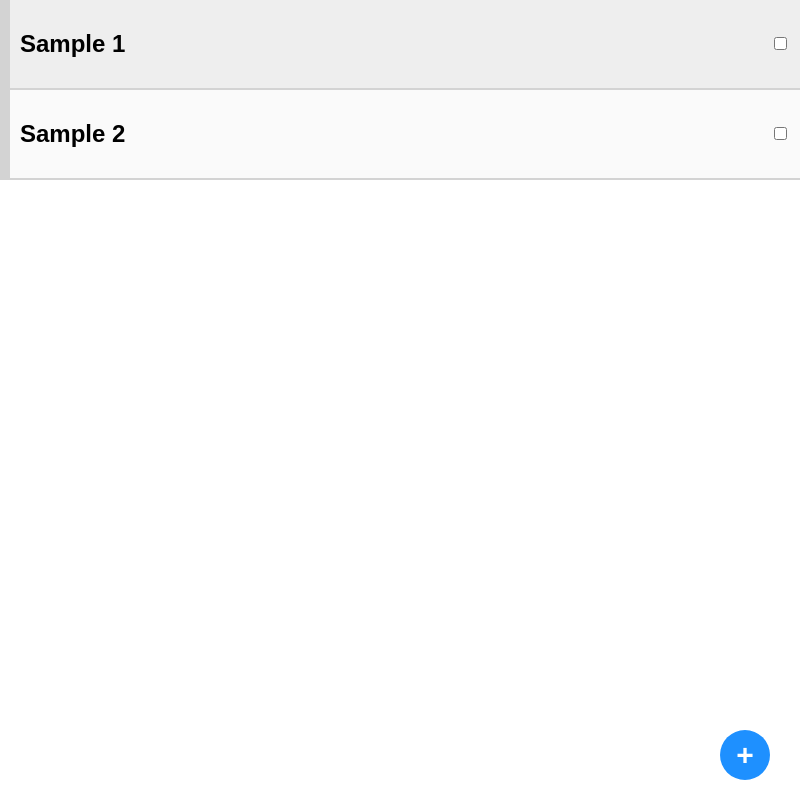
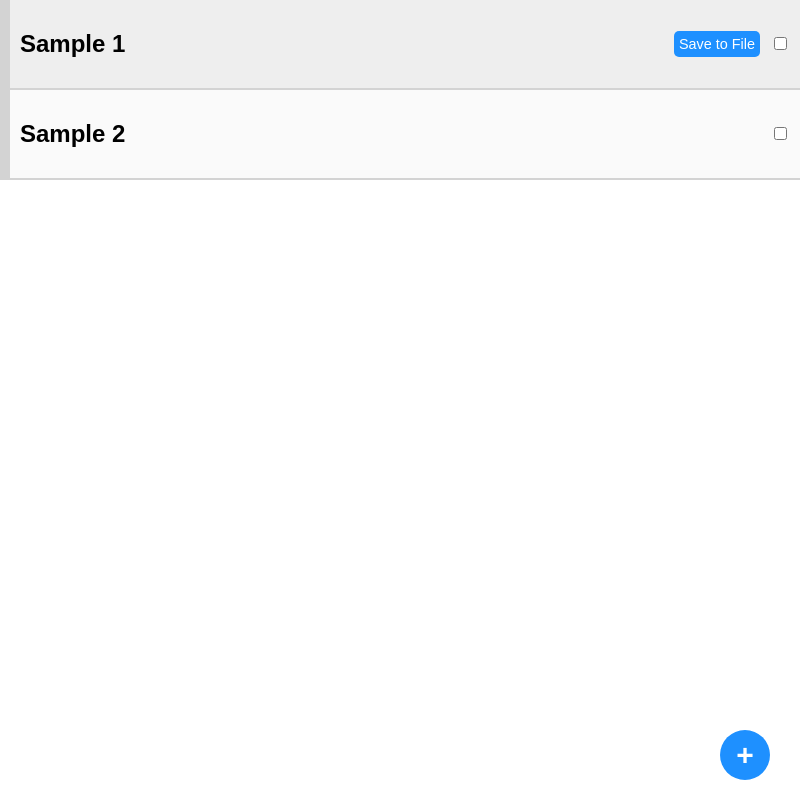
Before and after one commit to IFPR-2020-1-TADS-Desenv-Aplic-Desktop/aula-persistencia, an Electron app: page renderer/app.html in a window 800 px wide. Drawn offline with Linux system fonts and the light colour scheme; no server answers.

Commit message:
Prepare app to persist data

```diff
--- a/renderer/app.css
+++ b/renderer/app.css
@@ -135,3 +135,18 @@ main {
 .item h2 {
   flex: 1;
 }
+
+.item .button-save {
+  font-size: 90%;
+  display: none;
+  margin-right: 10px;
+  padding: 5px;
+}
+
+.item .button-save:hover {
+  background-color:#004d99;
+}
+
+.item .button-save.done {
+  background-color:lightgray;
+}
--- a/renderer/app.js
+++ b/renderer/app.js
@@ -84,11 +84,16 @@ const render = () => {
     const descriptionNode = document.createElement('h2');
     descriptionNode.innerText = item.description;
 
+    const buttonNode = document.createElement('button');
+    buttonNode.setAttribute('class', 'button-save');
+    buttonNode.innerText = 'Save to File';
+
     const checkNode = document.createElement('input');
     checkNode.setAttribute('class', 'item-check');
     checkNode.setAttribute('type', 'checkbox');
 
     itemNode.appendChild(descriptionNode);
+    itemNode.appendChild(buttonNode);
     itemNode.appendChild(checkNode);
 
     itemList.appendChild(itemNode);
@@ -104,6 +109,18 @@ const render = () => {
 
     itemNode.addEventListener('click', () => {
       checkNode.click();
+    });
+
+    itemNode.addEventListener('mouseenter', () => {
+      buttonNode.style.display = 'block';
+    });
+
+    itemNode.addEventListener('mouseleave', () => {
+      buttonNode.style.display = 'none';
+    });
+
+    buttonNode.addEventListener('click', e => {
+      e.cancelBubble = true;
     });
   });
   renderDelete();
```
